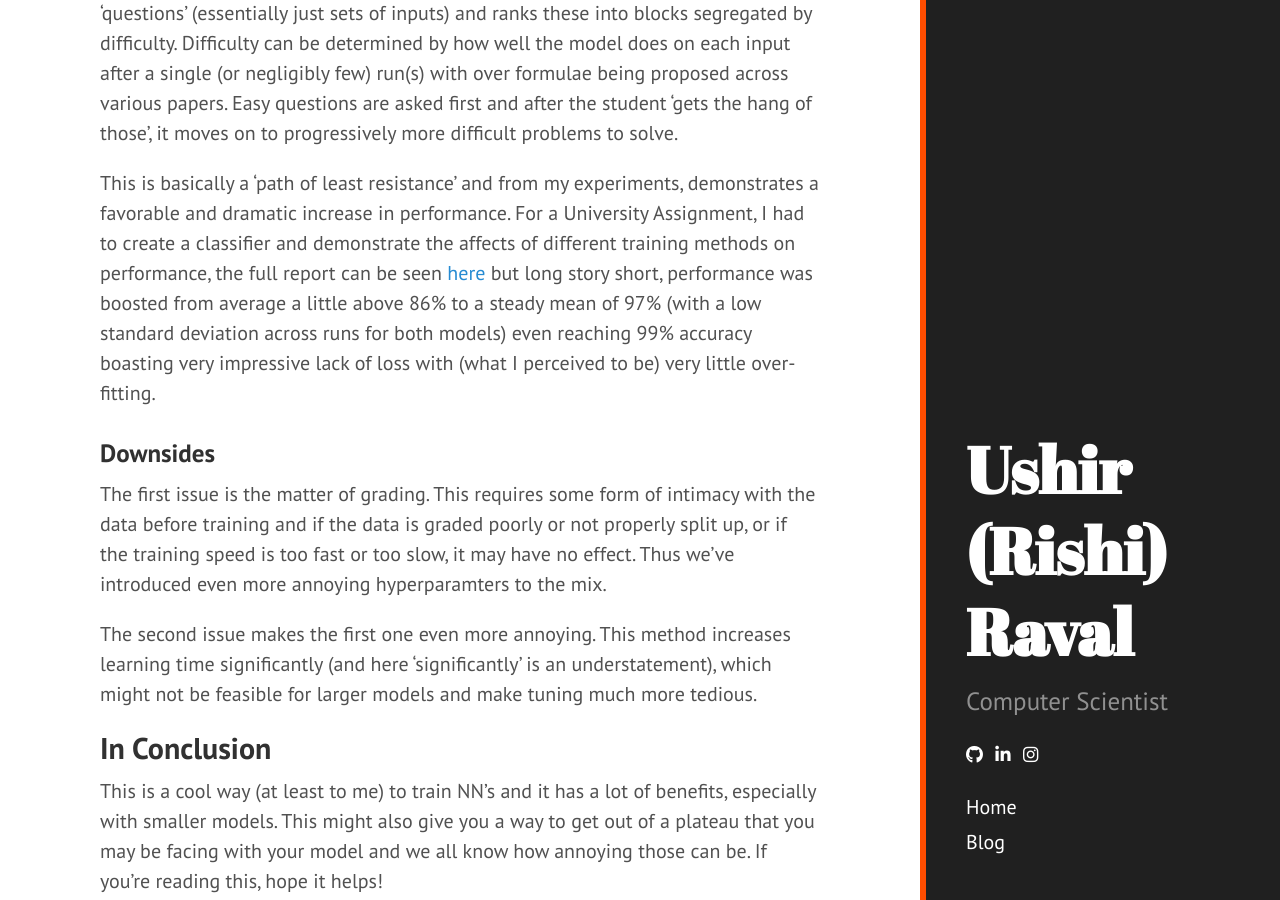
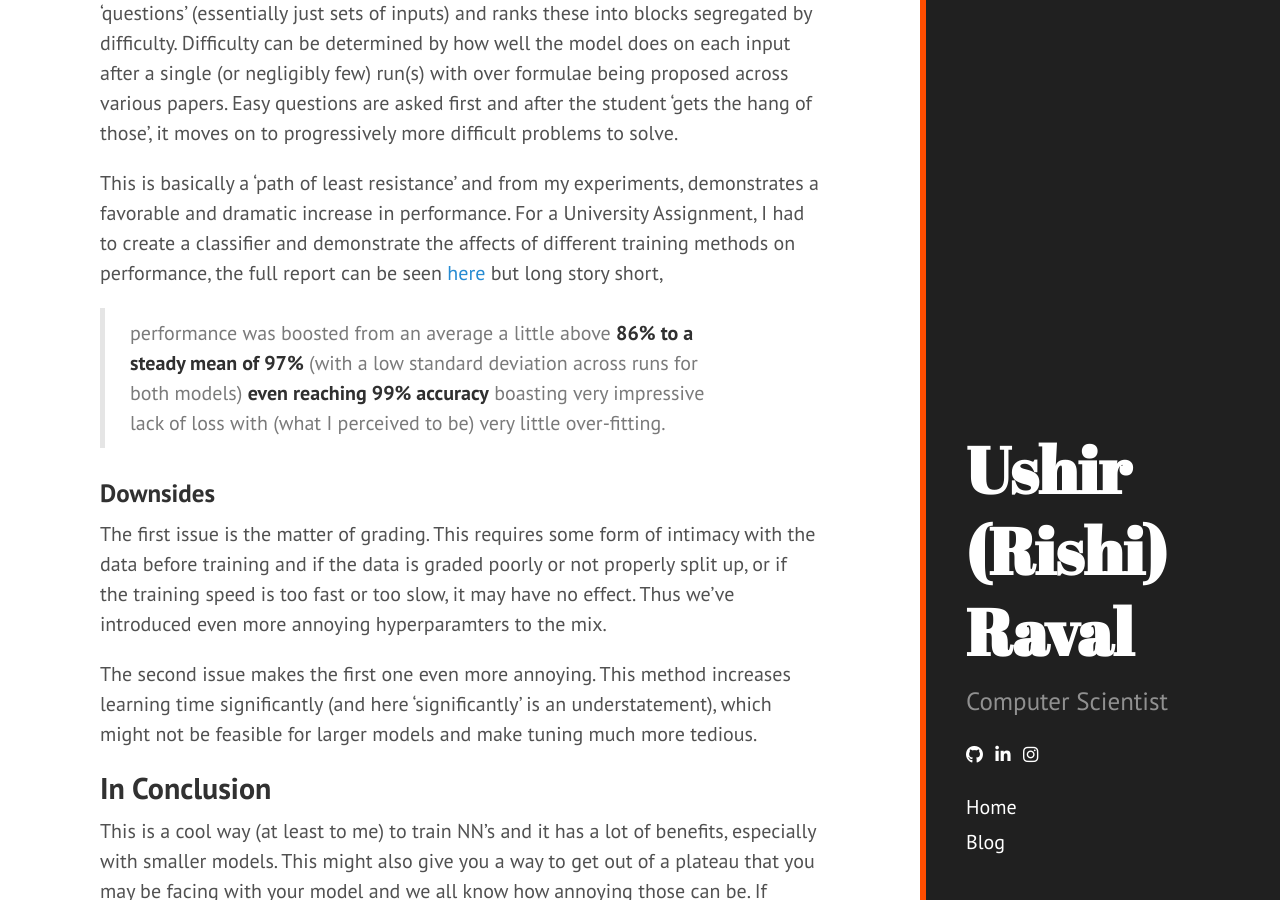
Before and after one commit to Ri-shi/Ri-shi.github.io, a Jekyll site: the page built from _posts/2021-12-02-curriculum-learning.md, in a window 1280 px wide and 900 px high, scrolled down 2079 px. Built offline with Jekyll 4.4.1, drawn with Linux system fonts in a browser that asks for light colours; nearby versions of some CDN libraries.

Commit message:
Added touchups

```diff
--- a/_posts/2021-12-02-curriculum-learning.md
+++ b/_posts/2021-12-02-curriculum-learning.md
@@ -34,7 +34,8 @@ This process flow, while very basic, models the portion of the code that feeds i
 
 In Curriculum Learning, the *professor* simply creates a structured progression of 'questions' (essentially just sets of inputs) and ranks these into blocks segregated by difficulty. Difficulty can be determined by how well the model does on each input after a single (or negligibly few) run(s) with over formulae being proposed across various papers. Easy questions are asked first and after the student 'gets the hang of those', it moves on to progressively more difficult problems to solve.
 
-This is basically a 'path of least resistance' and from my experiments, demonstrates a favorable and dramatic increase in performance. For a University Assignment, I had to create a classifier and demonstrate the affects of different training methods on performance, the full report can be seen [here](https://github.com/urishiraval/cos711-a2/blob/master/report/output/main.pdf) but long story short, performance was boosted from average a little above 86% to a steady mean of 97% (with a low standard deviation across runs for both models) even reaching 99% accuracy boasting very impressive lack of loss with (what I perceived to be) very little over-fitting.
+This is basically a 'path of least resistance' and from my experiments, demonstrates a favorable and dramatic increase in performance. For a University Assignment, I had to create a classifier and demonstrate the affects of different training methods on performance, the full report can be seen [here](https://github.com/urishiraval/cos711-a2/blob/master/report/output/main.pdf) but long story short,
+>performance was boosted from an average a little above **86% to a steady mean of 97%** (with a low standard deviation across runs for both models) **even reaching 99% accuracy** boasting very impressive lack of loss with (what I perceived to be) very little over-fitting.
 
 ### Downsides
 
```
Also changed, not shown: 3 other files.
